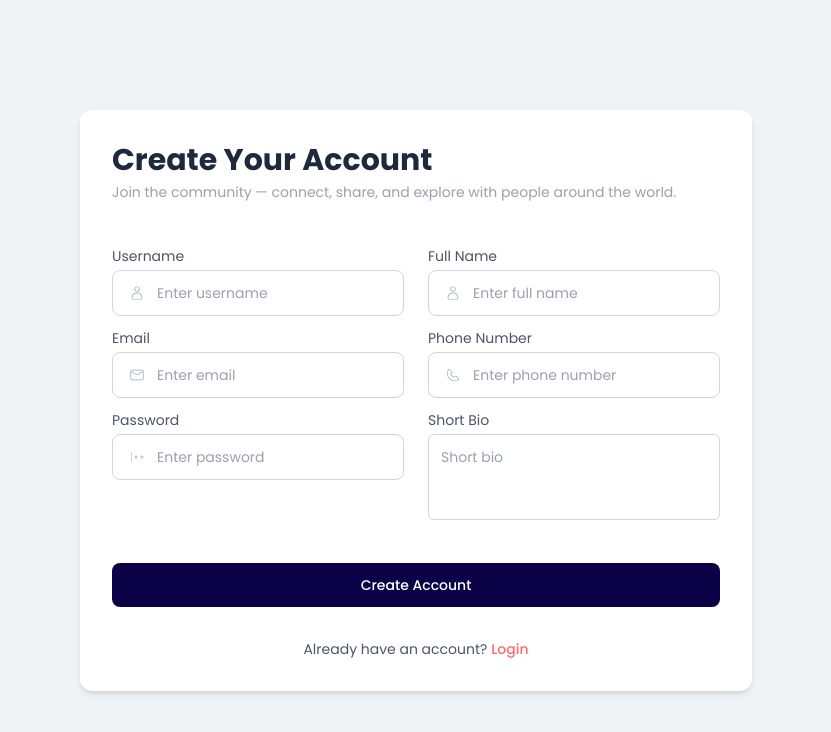
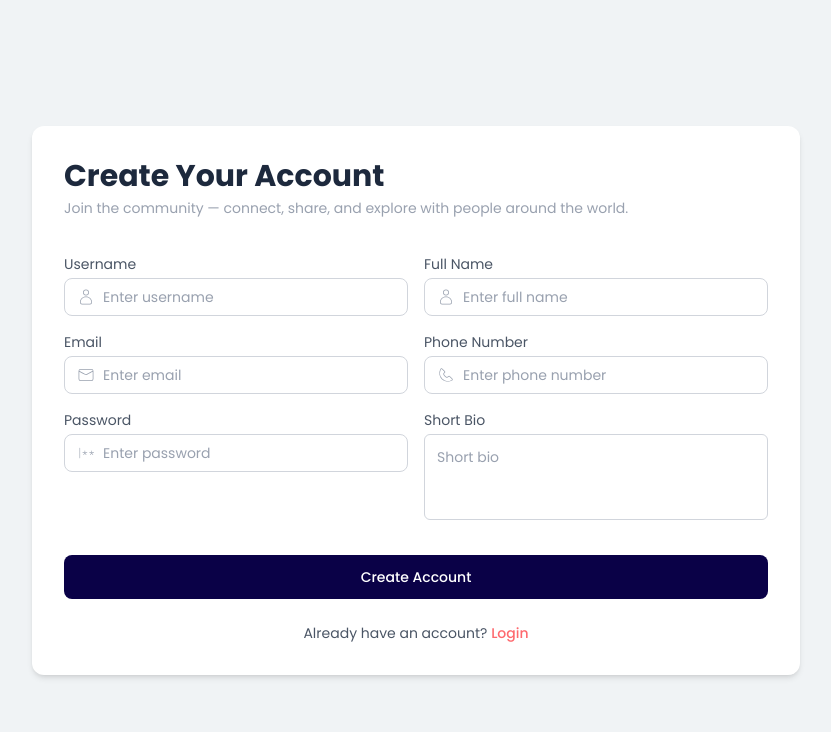
Before and after one commit to mitansh99/SOCIALIX, a React (Vite) app: page /auth/register in a window 1280 px wide. Shown: the top 732 px of the page, without its empty margins (224-1055 px from the left). Built offline with nearby package versions, Linux system fonts and the light colour scheme; no server answers; the database is empty; sample sign-in values are in the browser's storage.

Commit message:
Final Touches

```diff
--- a/src/components/Auth/Login.jsx
+++ b/src/components/Auth/Login.jsx
@@ -110,7 +110,7 @@ const LoginForm = () => {
 
         <button
           style={{ backgroundColor: ColoringData.Theme.light.primarColor }}
-          className="w-full text-white py-2 sm:py-3 rounded-lg font-semibold hover:bg-indigo-700 transition text-xs sm:text-sm md:text-base"
+          className="w-full text-white py-2 sm:py-3 rounded-lg font-semibold hover:bg-indigo-700 transition text-xs sm:text-sm md:text-base cursor-pointer"
           onClick={handleLogin}
         >
           Login
--- a/src/components/Auth/Register.jsx
+++ b/src/components/Auth/Register.jsx
@@ -17,7 +17,7 @@ const RegisterForm = () => {
     userPassWord: useRef(""),
     fullName: useRef(""),
     phoneNumber: useRef(""),
-    bio: useRef("")
+    bio: useRef(""),
   };
 
   const [error, setError] = useState("");
@@ -29,14 +29,16 @@ const RegisterForm = () => {
       email: /^[^\s@]+@[^\s@]+\.[^\s@]+$/,
       password: /^(?=.*[a-z])(?=.*[A-Z])(?=.*\d)(?=.*[@$!%*?&])[A-Za-z\d@$!%*?&]{8,}$/,
       phone: /^\d{10}$/,
-      username: /^\S+$/
+      username: /^\S+$/,
     };
 
     const errors = [];
 
     if (!patterns.email.test(email)) errors.push("Invalid email format.");
     if (!patterns.password.test(password))
-      errors.push("Password must be at least 8 characters long with upper, lower, number, and special character.");
+      errors.push(
+        "Password must be at least 8 characters long with upper, lower, number, and special character."
+      );
     if (!patterns.phone.test(phone)) errors.push("Phone number must be 10 digits.");
     if (!patterns.username.test(username)) errors.push("Username must not contain spaces.");
 
@@ -52,7 +54,7 @@ const RegisterForm = () => {
       email: refs.userEmail.current.value,
       password: refs.userPassWord.current.value,
       phone: refs.phoneNumber.current.value,
-      username: refs.userName.current.value
+      username: refs.userName.current.value,
     };
 
     const validationErrors = validateData(values);
@@ -75,7 +77,7 @@ const RegisterForm = () => {
         password: hashedPassword,
         followers: [],
         following: [],
-        createdAt: new Date()
+        createdAt: new Date(),
       };
 
       const docRef = await addDoc(collection(db, "users"), userObj);
@@ -83,7 +85,7 @@ const RegisterForm = () => {
 
       if (docSnap.exists()) {
         clearForm();
-         window.showToast("User Login success!", "success");
+        window.showToast("User Registration Successful!", "success");
         navigate("/auth/login");
       } else {
         throw new Error("User document not found");
@@ -97,10 +99,10 @@ const RegisterForm = () => {
   };
 
   const Input = ({ label, icon, type = "text", refEl }) => (
-    <div className="mb-2 sm:mb-3">
+    <div className="mb-3 md:mb-4">
       <label className="block mb-1 text-xs sm:text-sm text-gray-600">{label}</label>
-      <div className="flex items-center border border-gray-300 rounded-lg px-3 sm:px-4 py-2 sm:py-3 focus-within:shadow-md">
-        <span className="text-gray-400 mr-2 sm:mr-3">{icon}</span>
+      <div className="flex items-center border border-gray-300 rounded-lg px-2 sm:px-3 py-2 focus-within:shadow-md transition-shadow">
+        <span className="text-gray-400 mr-1 sm:mr-2">{icon}</span>
         <input
           type={type}
           placeholder={`Enter ${label.toLowerCase()}`}
@@ -113,66 +115,73 @@ const RegisterForm = () => {
 
   return (
     <div
-      className="min-h-screen flex items-center justify-center px-4 py-10 relative"
+      className="min-h-screen flex items-center justify-center px-3 sm:px-4 py-8 sm:py-10"
       style={{ backgroundColor: ColoringData.Theme.light.baseColor }}
     >
       <ToastManager />
       {isLoading && (
-        <div className="absolute inset-0 flex items-center justify-center z-10 backdrop-blur-[2px]">
-          <img src={loadingGif} alt="loading" className="w-20 sm:w-32" />
+        <div className="fixed inset-0 flex items-center justify-center z-10 backdrop-blur-[2px]">
+          <img src={loadingGif} alt="loading" className="w-16 sm:w-20 md:w-32" />
         </div>
       )}
 
       <div
-        className={`bg-white p-5 sm:p-8 rounded-xl shadow-md w-full max-w-2xl grid grid-cols-1 md:grid-cols-2 gap-4 sm:gap-6 ${
+        className={`bg-white p-4 sm:p-6 md:p-8 rounded-xl shadow-md w-full max-w-xs sm:max-w-lg md:max-w-2xl lg:max-w-3xl grid grid-cols-1 md:grid-cols-2 gap-3 md:gap-4 ${
           isLoading ? "opacity-30" : ""
         }`}
       >
-        <div className="col-span-2 mb-5">
-          <h1 className="text-3xl font-bold text-slate-800">Create Your Account</h1>
-          <p className="text-sm text-gray-400 mt-1">
+        <div className="col-span-1 md:col-span-2 mb-3 sm:mb-5">
+          <h1 className="text-xl sm:text-2xl md:text-3xl font-bold text-slate-800">
+            Create Your Account
+          </h1>
+          <p className="text-xs sm:text-sm text-gray-400 mt-1">
             Join the community — connect, share, and explore with people around the world.
           </p>
         </div>
 
-        <div className="space-y-3">
-          <Input label="Username" icon={<CiUser />} refEl={refs.userName} />
-          <Input label="Email" icon={<CiMail />} type="email" refEl={refs.userEmail} />
-          <Input label="Password" icon={<PiPasswordThin />} type="password" refEl={refs.userPassWord} />
+        <div className="space-y-1 sm:space-y-2">
+          <Input label="Username" icon={<CiUser size={18} />} refEl={refs.userName} />
+          <Input label="Email" icon={<CiMail size={18} />} type="email" refEl={refs.userEmail} />
+          <Input
+            label="Password"
+            icon={<PiPasswordThin size={18} />}
+            type="password"
+            refEl={refs.userPassWord}
+          />
         </div>
 
-        <div className="space-y-3">
-          <Input label="Full Name" icon={<CiUser />} refEl={refs.fullName} />
-          <Input label="Phone Number" icon={<CiPhone />} type="tel" refEl={refs.phoneNumber} />
+        <div className="space-y-1 sm:space-y-2">
+          <Input label="Full Name" icon={<CiUser size={18} />} refEl={refs.fullName} />
+          <Input label="Phone Number" icon={<CiPhone size={18} />} type="tel" refEl={refs.phoneNumber} />
           <div>
-            <label className="block text-sm text-gray-600 mb-1">Short Bio</label>
+            <label className="block text-xs sm:text-sm text-gray-600 mb-1">Short Bio</label>
             <textarea
               ref={refs.bio}
               placeholder="Short bio"
-              className="w-full text-sm p-3 border border-gray-300 rounded-md resize-none outline-none placeholder-gray-400 focus:shadow-md"
+              className="w-full text-xs sm:text-sm p-2 sm:p-3 border border-gray-300 rounded-md resize-none outline-none placeholder-gray-400 focus:shadow-md transition-shadow"
               rows={3}
             />
           </div>
         </div>
 
         {error && (
-          <div className="col-span-2 text-red-600 bg-red-100 p-3 text-sm rounded-md whitespace-pre-line">
+          <div className="col-span-1 md:col-span-2 text-red-600 bg-red-50 p-2 sm:p-3 text-xs sm:text-sm rounded-md whitespace-pre-line">
             {error}
           </div>
         )}
 
-        <div className="col-span-2 mt-3">
+        <div className="col-span-1 md:col-span-2 mt-2 sm:mt-3">
           <button
             style={{ backgroundColor: ColoringData.Theme.light.primarColor }}
-            className="w-full text-white py-3 rounded-lg font-medium hover:shadow-md text-sm cursor-pointer"
+            className="w-full text-white py-2 md:py-3 rounded-lg font-medium hover:shadow-md text-xs sm:text-sm cursor-pointer transition-shadow"
             onClick={handleRegister}
           >
             Create Account
           </button>
         </div>
 
-        <div className="col-span-2 mt-2 flex justify-center">
-          <p className="text-sm text-gray-600">
+        <div className="col-span-1 md:col-span-2 mt-2 flex justify-center">
+          <p className="text-xs sm:text-sm text-gray-600">
             Already have an account?{" "}
             <Link
               to="/auth/login"
```
